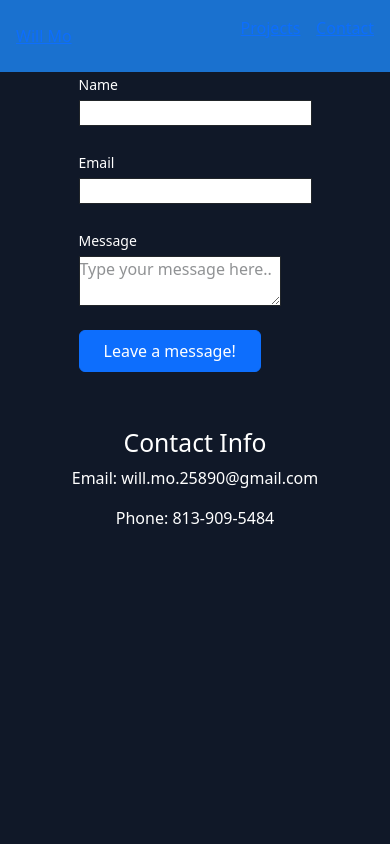
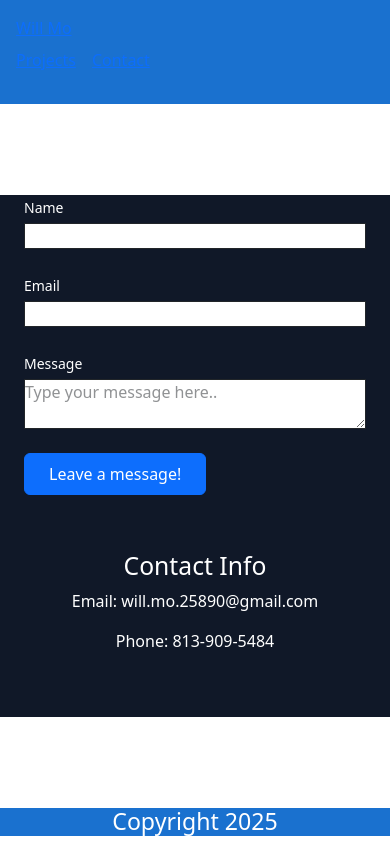
Before and after one commit to MoApplesnOranges/moapplesnoranges.github.io, a React (Vite) app: page /contact in a window 390 px wide. Shown: the top 844 px of the page. Built offline with nearby package versions, Linux system fonts and the light colour scheme; a small style sheet from the web is missing.

Commit message:
mobile friendly

```diff
--- a/index.css
+++ b/index.css
@@ -17,7 +17,8 @@ body,
   color: white;
 }
 .project-container {
-  height: 100vh;
+  min-height: 100vh;
+  height: auto;
   background-color: #1a202c;
   color: white;
 }
@@ -48,7 +49,7 @@ body,
   margin-top: auto;
 }
 .profilepic {
-  width: 20vw;
+  width: min(280px, 60vw);
   height: auto;
   display: block;
   margin-left: auto;
@@ -63,3 +64,30 @@ textarea {
 .popup {
   text-align: center;
 }
+
+.project-card {
+  width: 100%;
+  min-height: 220px;
+}
+
+@media (max-width: 640px) {
+  .project-card {
+    min-height: 200px;
+  }
+}
+
+@media (min-width: 768px) {
+  .profilepic {
+    width: 20vw;
+    max-width: 320px;
+  }
+}
+
+.form {
+  width: 100%;
+}
+
+.form-input {
+  width: 100%;
+  max-width: 100%;
+}
--- a/src/Navbar/Navbar.css
+++ b/src/Navbar/Navbar.css
@@ -14,3 +14,17 @@
   justify-content: right;
   resize: horizontal;
 }
+
+@media (max-width: 640px) {
+  .navbar {
+    flex-direction: column;
+    align-items: flex-start;
+    gap: 0.5rem;
+  }
+
+  .navbar-right .nav-links {
+    flex-wrap: wrap;
+    gap: 1rem;
+    padding-left: 0;
+  }
+}
--- a/src/Pages/About.js
+++ b/src/Pages/About.js
@@ -4,7 +4,7 @@ import { NavLink } from "react-router-dom";
 export default function About() {
   return (
     <section id="about">
-      <div className="container mx-auto flex px-10 py-20 md:flex-row flex-col text-center">
+      <div className="container mx-auto flex px-6 py-20 sm:px-10 md:flex-row flex-col text-center">
         <div className="lg:flex-grow md:w-1/2 flex flex-col mb-16 md:mb-0">
           <h1 className="title-font sm:text-4xl text-3xl mb-4 font-medium text-white text-center">
             Hi, I'm Will.
--- a/src/Pages/Contact.js
+++ b/src/Pages/Contact.js
@@ -33,8 +33,8 @@ const Contact = () => {
       .then(setShowPopup(true));
   };
   return (
-    <div className="flex flex-col items-center justify-center bg-gray-900">
-      <form ref={form} className="form">
+    <div className="flex flex-col items-center justify-center bg-gray-900 px-6">
+      <form ref={form} className="form w-full max-w-xl">
         <div className="mb-4">
           <label className="block text-sm font-medium text-white">Name</label>
           <input
@@ -87,7 +87,7 @@ const Contact = () => {
           Phone: <span className="font-medium">813-909-5484</span>
         </p>
       </section>
-      <div className="grid h-screen place-items-center">
+      <div className="grid place-items-center w-full py-6">
         <Modal
           className="flex flex-col items-center justify-center"
           show={showPopup}
--- a/src/Pages/Project.js
+++ b/src/Pages/Project.js
@@ -54,9 +54,9 @@ export default function Projects() {
             <a
               href={project.link}
               key={project.image}
-              className="sm:w-1/2 w-100 p-4"
+              className="w-full sm:w-1/2 p-4"
             >
-              <div className="flex relative">
+              <div className="flex relative project-card">
                 <img
                   alt="gallery"
                   className="absolute inset-0 w-full h-full object-cover object-center"
```
